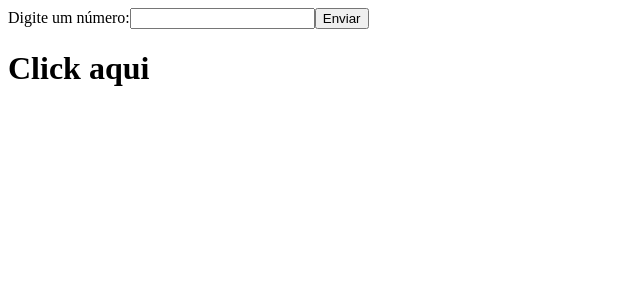
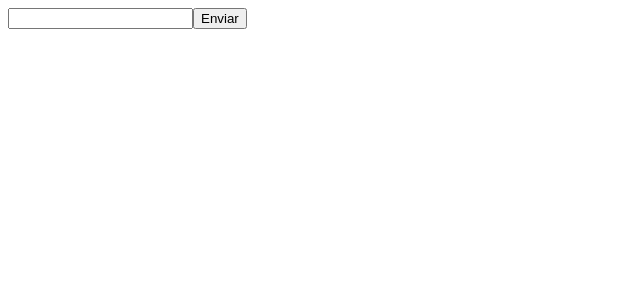
Before and after one commit to AlexLopes10/Aulas-Js-React, a React (Create React App) app: page / in a window 1280 px wide. Shown: the top 300 px of the page, without its empty margins (0-640 px from the left). Built offline with nearby package versions, Linux system fonts and the light colour scheme.

Commit message:
'aula-de-Funções'

```diff
--- a/src/App.js
+++ b/src/App.js
@@ -1,35 +1,13 @@
 import './App.css';
-import { useState } from 'react';
-
+import { Teste, Click } from './components/Utils';
 
 
 function App() {
-  const [valor, setValor] = useState('');
-  const mensagem = "Você conseguiu de uma Variavel"
-
-  function aoMudar(e) {
-    setValor(e.target.value);
-  }
-
-  function aoEnviar() {
-    alert("Resultado: " + (Number(valor) + 4));
-  }
-
-  function mostrarMensagem() {
-    alert(mensagem);
-  }
-
   return (
-    <div className="App">
-      <form>
-        <label>Digite um número:</label>
-        <input type="number" onChange={aoMudar} />
-        <button type="button" onClick={aoEnviar}>Enviar</button>
-      </form>
-      <div onClick={mostrarMensagem}>
-        <h1>Click aqui</h1>
-      </div>
-    </div>
+    <form>
+      <input onChange={(e) => { Teste(e.target.value,'--é muito Legal--') }} />
+      <button onClick={(e) => { Click('Alex','Legal') }}>Enviar</button>
+    </form>
   );
 }
 
--- /dev/null
+++ b/src/components/Utils/index.jsx
@@ -0,0 +1,7 @@
+export const Teste = (valorDigitado) => {
+    console.log(valorDigitado)
+}
+
+export const Click = (nome, nome2) => {
+    alert(`o ${nome} é muito ${nome2}`)
+}
```
